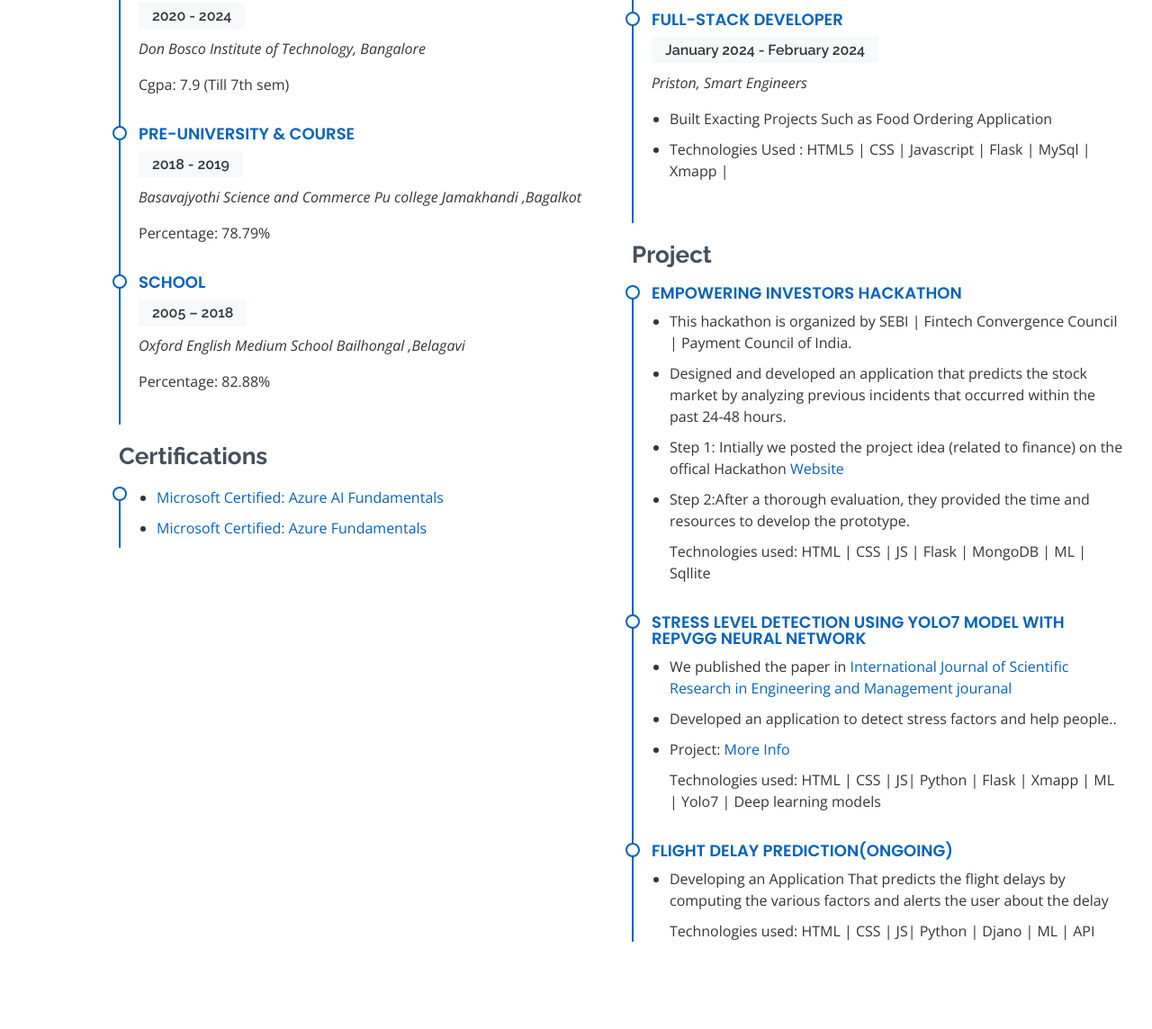
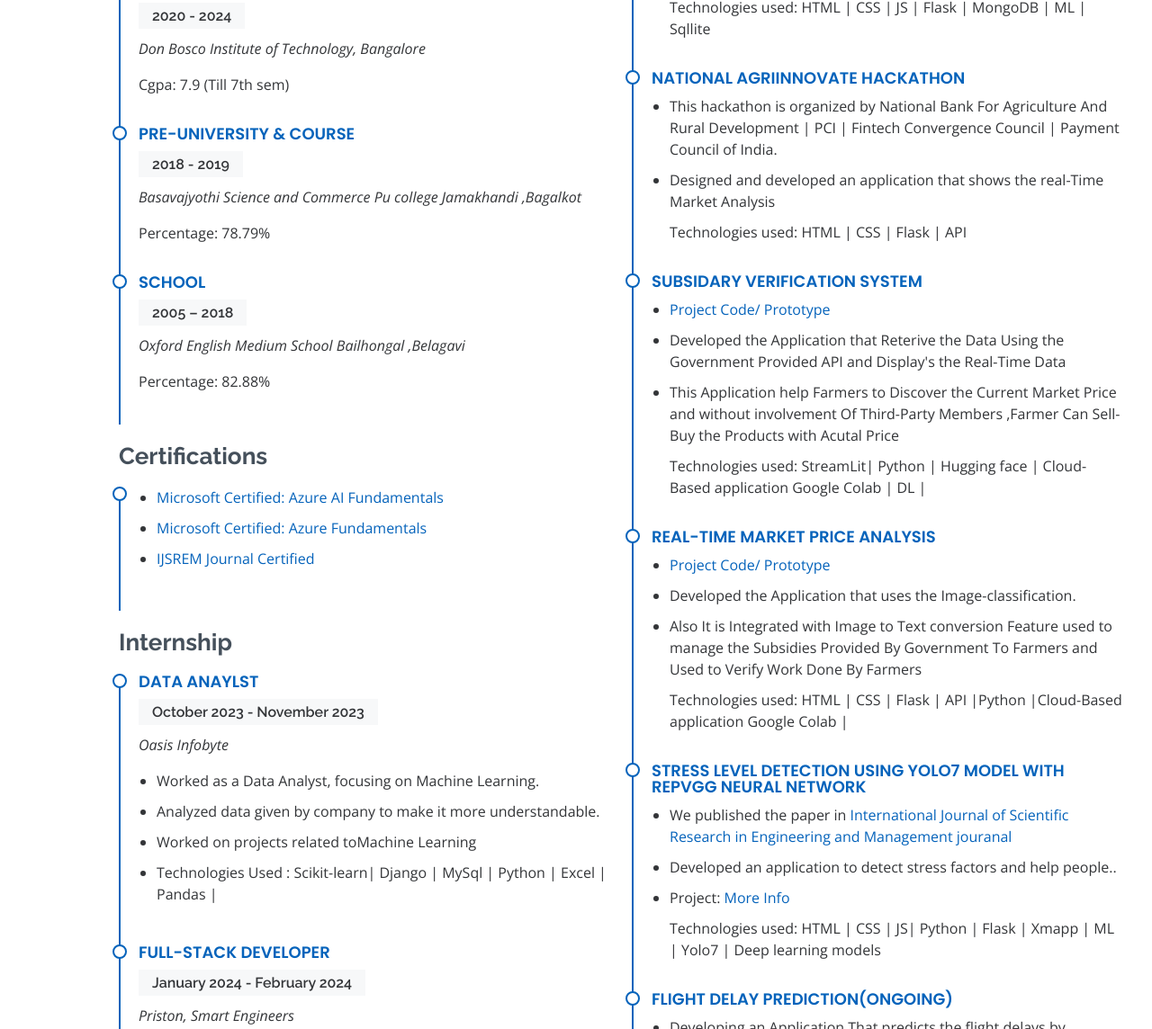
Before and after one commit to getdevelop/Praveen_Basavaraj_, a plain HTML site: page index.html in a window 1280 px wide. Shown: the part 2786-3930 px from the top of the page at 90% size. Drawn offline with nearby package versions, Linux system fonts and the light colour scheme.

Commit message:
Updated projects

```diff
--- a/index.html
+++ b/index.html
@@ -212,6 +212,8 @@
 
 
 
+
+
             <div class="progress">
               <span class="skill">C++ <i class="val">85%</i></span>
               <div class="progress-bar-wrap">
@@ -220,7 +222,7 @@
             </div>
 
             <div class="progress">
-              <span class="skill">GitHub <i class="val">85%</i></span>
+              <span class="skill">Git<i class="val">85%</i></span>
               <div class="progress-bar-wrap">
                 <div class="progress-bar" role="progressbar" aria-valuenow="85" aria-valuemin="0" aria-valuemax="100"></div>
               </div>
@@ -260,6 +262,14 @@
                 <div class="progress-bar" role="progressbar" aria-valuenow="80" aria-valuemin="0" aria-valuemax="100"></div>
               </div>
             </div>
+
+            <div class="progress">
+              <span class="skill">Linux <i class="val">90%</i></span>
+              <div class="progress-bar-wrap">
+                <div class="progress-bar" role="progressbar" aria-valuenow="90" aria-valuemin="0" aria-valuemax="100"></div>
+              </div>
+            </div>
+
 
 
 
@@ -322,14 +332,43 @@
 
 
            <h3 class="resume-title">Certifications</h3>
-           <div class="resume-item">
+          <div class="resume-item">
             <ul><li><a href="https://learn.microsoft.com/api/credentials/share/en-us/PraveenKudari-3225/D4B6F979E5EFA5B7?sharingId=3988160CC3230F02">Microsoft Certified: Azure AI Fundamentals</a></li>
-              <li><a href="https://learn.microsoft.com/api/credentials/share/en-us/PraveenKudari-3225/A6D47EB534A3126C?sharingId=3988160CC3230F02">Microsoft Certified: Azure Fundamentals</a></li></ul>
+              <li><a href="https://learn.microsoft.com/api/credentials/share/en-us/PraveenKudari-3225/A6D47EB534A3126C?sharingId=3988160CC3230F02">Microsoft Certified: Azure Fundamentals</a></li>
+              <li><a href="https://drive.google.com/file/d/16Zk-l-XjAiZQgcOePZhEdt2MKLaLeGuB/view?usp=drivesdk">IJSREM Journal Certified</a></li>
+            </ul>
 
           </div>
 
+          <h3 class="resume-title">Internship </h3>
+            <div class="resume-item">
+              <h4>Data Anaylst</h4>
+              <h5>October 2023 - November 2023</h5>
+              <p><em> Oasis Infobyte </em></p>
+              <ul>
+                <li>Worked as a Data Analyst, focusing on Machine Learning.</li>
+                <li> Analyzed data given by company to make it more understandable.</li>
+                <li>Worked on projects related toMachine Learning</li>
+                <li>Technologies Used : Scikit-learn| Django | MySql | Python | Excel | Pandas |  </li>
+              </ul>
+            </div>
 
-          </div>
+            <div class="resume-item">
+              <h4>Full-Stack Developer</h4>
+              <h5> January 2024 - February 2024</h5>
+              <p><em>Priston, Smart Engineers</em></p>
+              <ul>
+                <li>Built Exacting Projects Such as Food Ordering  Application </li>
+
+                <li>Technologies Used : HTML5 | CSS | Javascript | Flask |  MySql | Xmapp |</li>
+
+              </ul>
+            </div>
+
+
+
+
+        </div>
 
 
 
@@ -353,29 +392,8 @@
 
 
           <div class="col-lg-6" >
-            <h3 class="resume-title">Professional Experience</h3>
-            <div class="resume-item">
-              <h4>Data Anaylst</h4>
-              <h5>October 2023 - November 2023</h5>
-              <p><em> Oasis Infobyte </em></p>
-              <ul>
-                <li>Worked as a Data Analyst, focusing on Machine Learning.</li>
-                <li> Analyzed data given by company to make it more understandable.</li>
-                <li>Worked on projects related toMachine Learning</li>
-                <li>Technologies Used : Scikit-learn| Django | MySql | Python | Excel | Pandas |  </li>
-              </ul>
-            </div>
-            <div class="resume-item">
-              <h4>Full-Stack Developer</h4>
-              <h5> January 2024 - February 2024</h5>
-              <p><em>Priston, Smart Engineers</em></p>
-              <ul>
-                <li>Built Exacting Projects Such as Food Ordering  Application </li>
 
-                <li>Technologies Used : HTML5 | CSS | Javascript | Flask |  MySql | Xmapp |</li>
 
-              </ul>
-            </div>
             <h3 class="resume-title">Project</h3>
 
             <div class="resume-item">
@@ -392,6 +410,42 @@
                   </li>
               </ul>
             </div>
+            <div class="resume-item">
+              <h4>National AgriInnovate Hackathon</h4>
+              <ul>
+                <li>This hackathon is organized by National Bank For Agriculture And Rural Development | PCI | Fintech Convergence Council | Payment Council of India.</li>
+                <li>Designed and developed an application that shows the real-Time Market Analysis  </li>
+
+                  Technologies used: HTML | CSS | Flask | API
+                  </li>
+              </ul>
+            </div>
+
+
+            <div class="resume-item">
+              <h4>Subsidary Verification System  </h4>
+               <ul>
+                <li><a href="https://github.com/getdevelop/National-AgriInnovate-Hackathon/tree/main/Realtime-market%20price%20IDEA-01">Project Code/ Prototype</a></li>
+                 <li>Developed the Application that Reterive the Data Using the Government Provided API and Display's the Real-Time Data </li>
+                  <li> This Application help Farmers to Discover the Current Market Price and without involvement Of Third-Party Members ,Farmer Can Sell-Buy the Products with Acutal Price </li>
+                   Technologies used: StreamLit| Python | Hugging face | Cloud-Based application Google Colab | DL |
+                   </li>
+
+                </ul>
+            </div>
+            <div class="resume-item">
+              <h4>Real-Time Market Price Analysis  </h4>
+               <ul>
+                <li><a href="https://github.com/getdevelop/National-AgriInnovate-Hackathon/tree/main/Subsidy%20Verification%20System%20IDEA-02">Project Code/ Prototype</a></li>
+                 <li>Developed the Application that uses the Image-classification. </li>
+                  <li> Also It is Integrated with Image to Text conversion Feature  used to manage the Subsidies Provided By Government To Farmers and Used to Verify Work Done By Farmers </li>
+                   Technologies used: HTML | CSS | Flask | API |Python |Cloud-Based application Google Colab |
+                   </li>
+
+                </ul>
+            </div>
+
+
 
             <div class="resume-item">
               <h4>Stress Level Detection using Yolo7 model with RepVGG Neural Network </h4>
@@ -399,6 +453,8 @@
 
                 <li>We published the paper in <a href="https://ijsrem.com/
                   ">
+
+
                   International Journal of Scientific Research in Engineering and Management jouranal</a> </li>
 
                 <li>Developed an application to detect stress factors and help people.. </li>
@@ -420,6 +476,7 @@
 
               </ul>
             </div>
+
 
           </div>
         </div>
@@ -751,7 +808,7 @@
               <div class="address">
                 <i class="bi bi-geo-alt"></i>
                 <h4>Location:</h4>
-                <p>Kumbalgodu, Banglore, IND 560074</p>
+                <p>Kumbalgodu, Bengaluru, IND 560074</p>
               </div>
 
               <div class="email">
```
Also changed, not shown: 2 other files.
